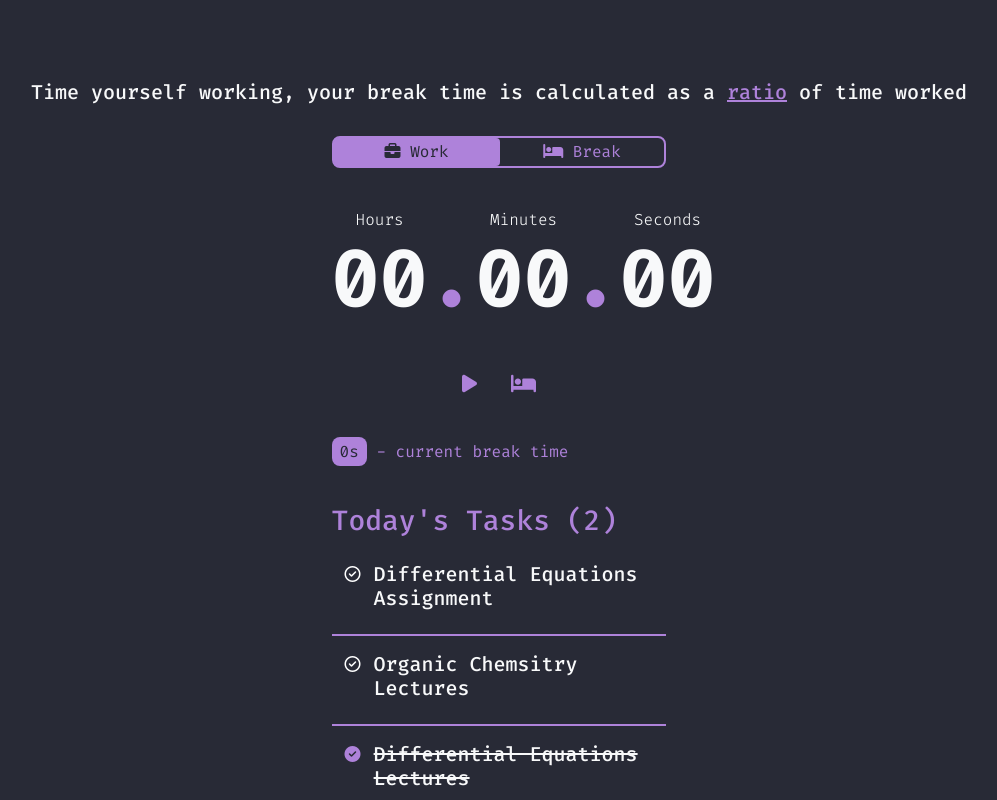
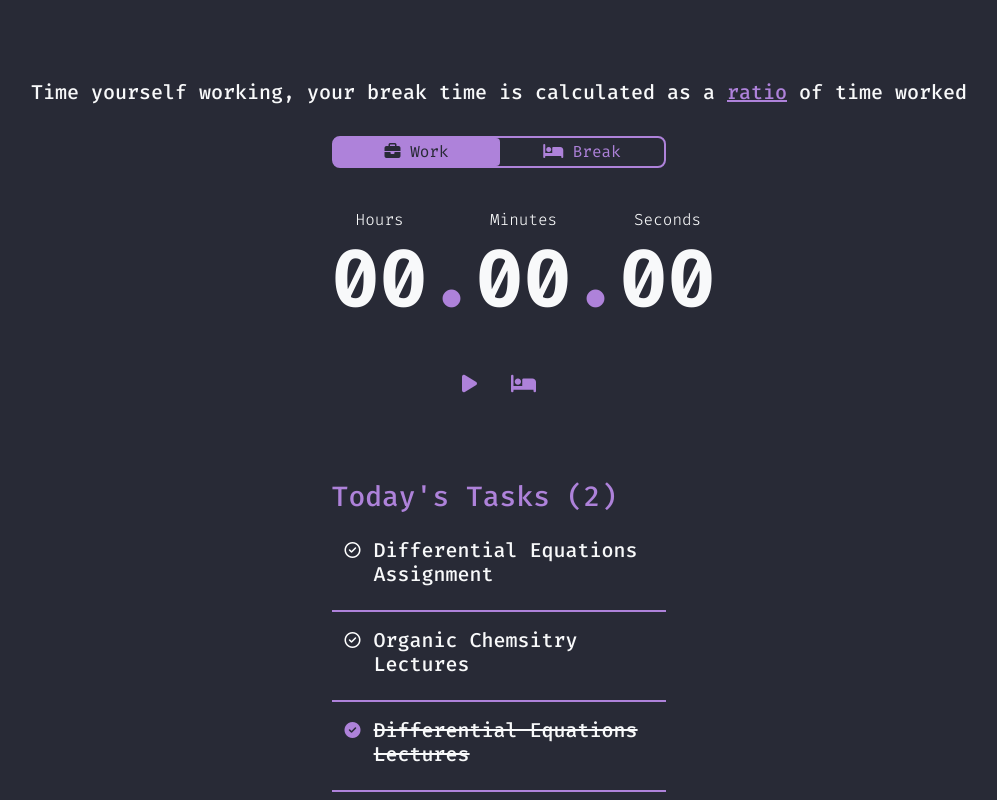
Before and after one commit to ammar-ahmed22/FlowmodoroV2, a React (Create React App) app in the folder client/: page / in a window 1280 px wide. Shown: the top 800 px of the page, without its empty margins (141-1138 px from the left). Built offline with nearby package versions, Linux system fonts and the light colour scheme.

Commit message:
README updates + minor changes

```diff
--- a/client/src/components/Indicator.js
+++ b/client/src/components/Indicator.js
@@ -26,10 +26,10 @@ const Indicator = ({ isBreak, elapsed, workTime }) => {
     const display = displayCalcBreak(elapsed);
     return (
       <div className="curr-break">
-        <span className="text-primary">
+        {(elapsed > 0) && <span className="text-primary">
           <span className="calc-break px-2 py-1">{display}</span> - current
             break time
-        </span>
+        </span>}
       </div>
     );
   }
```
Also changed, not shown: 2 other files (tests, documents, lock files or other folders).
